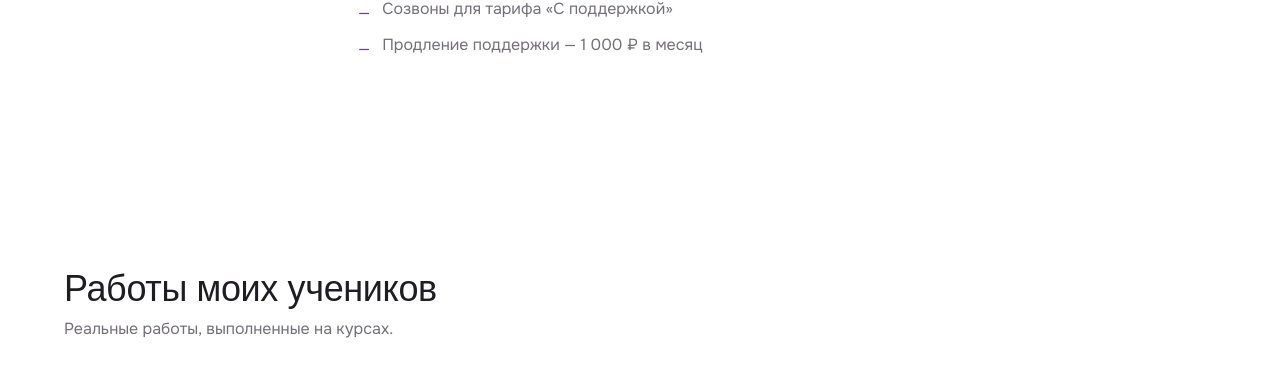
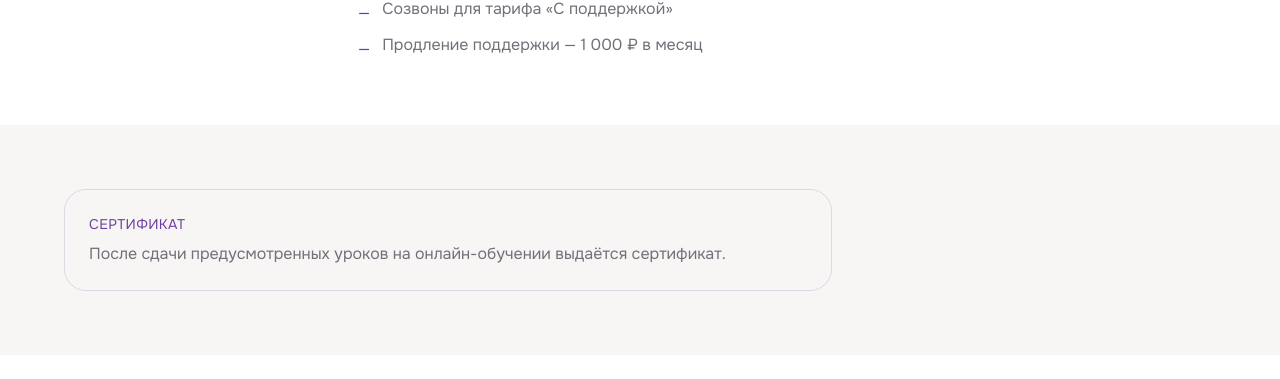
Before and after one commit to msgalya1798-arch/elena-goryacheva-school, a Next.js app: page /online/material-logic-online in a window 1280 px wide. Shown: the part 2538-2917 px from the top of the page. Built offline with nearby package versions, Linux system fonts and the light colour scheme; grey boxes are pictures that could not be loaded; a web font is replaced by a local one.

Commit message:
Show certificate information on online course landings

```diff
--- a/src/components/online/OnlineCourseLanding.tsx
+++ b/src/components/online/OnlineCourseLanding.tsx
@@ -8,12 +8,7 @@ import { FaqAccordion } from "@/components/FaqAccordion";
 import { formatPrice } from "@/lib/formatPrice";
 import { primaryContactHref } from "@/lib/contact";
 
-/**
- * Полноценный продающий лендинг для онлайн-курса (ТЗ "online sales v2", разделы 14–15).
- * В отличие от общего CourseDetailView — рассчитан на посетителя, который приходит по
- * прямой ссылке (из рекламы/соцсетей) и должен иметь возможность дойти до покупки, не
- * заходя на главную.
- */
+/** Полноценный продающий лендинг для онлайн-курса. */
 export function OnlineCourseLanding({ course }: { course: Course }) {
   const landing = course.onlineLanding;
   const ctaHref = primaryContactHref();
@@ -175,6 +170,15 @@ export function OnlineCourseLanding({ course }: { course: Course }) {
         </section>
       )}
 
+      <section className="py-10 sm:py-section-sm">
+        <div className="container max-w-container">
+          <div className="rounded-card border border-violet/20 bg-lavender/30 p-5 sm:p-6 max-w-3xl">
+            <p className="text-sm text-violet uppercase tracking-wide">Сертификат</p>
+            <p className="text-graphite mt-2">{course.certificateNote}</p>
+          </div>
+        </div>
+      </section>
+
       <StudentWork />
       <ReviewsTeaser />
 
```
